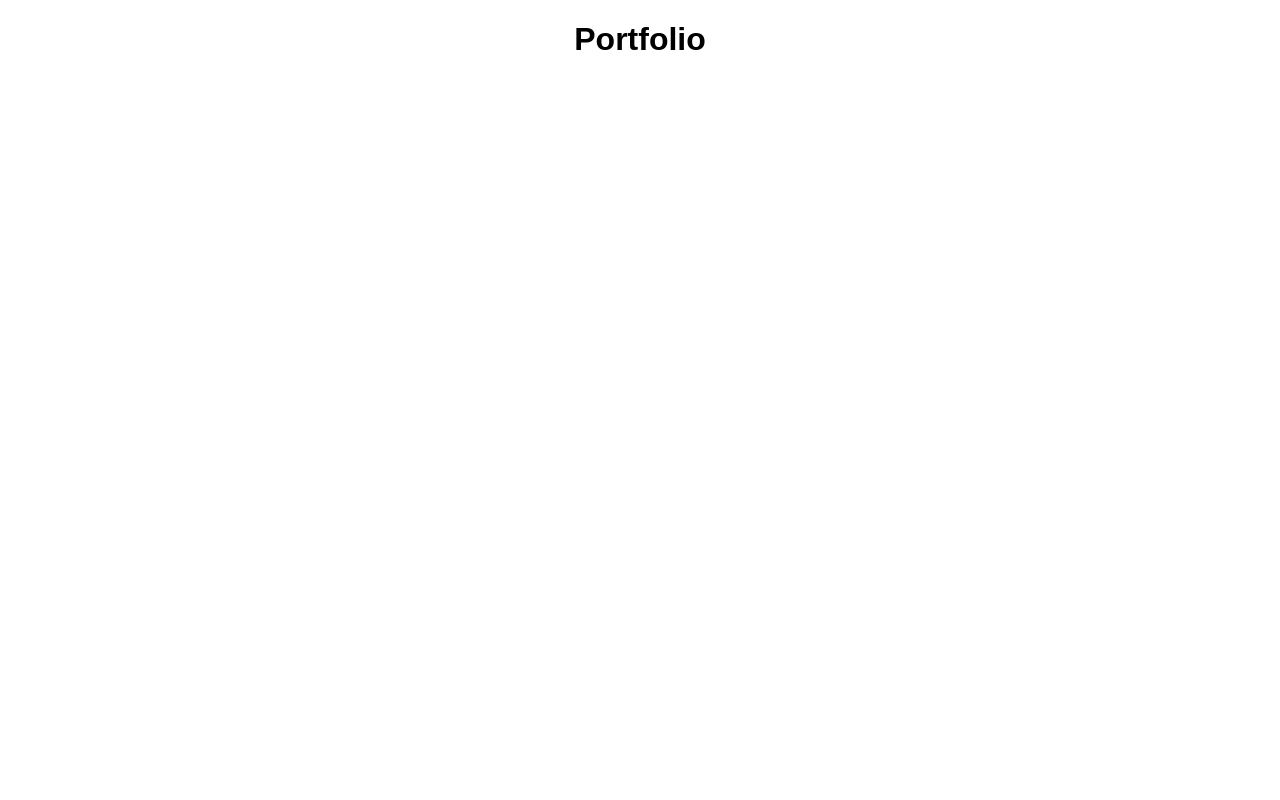
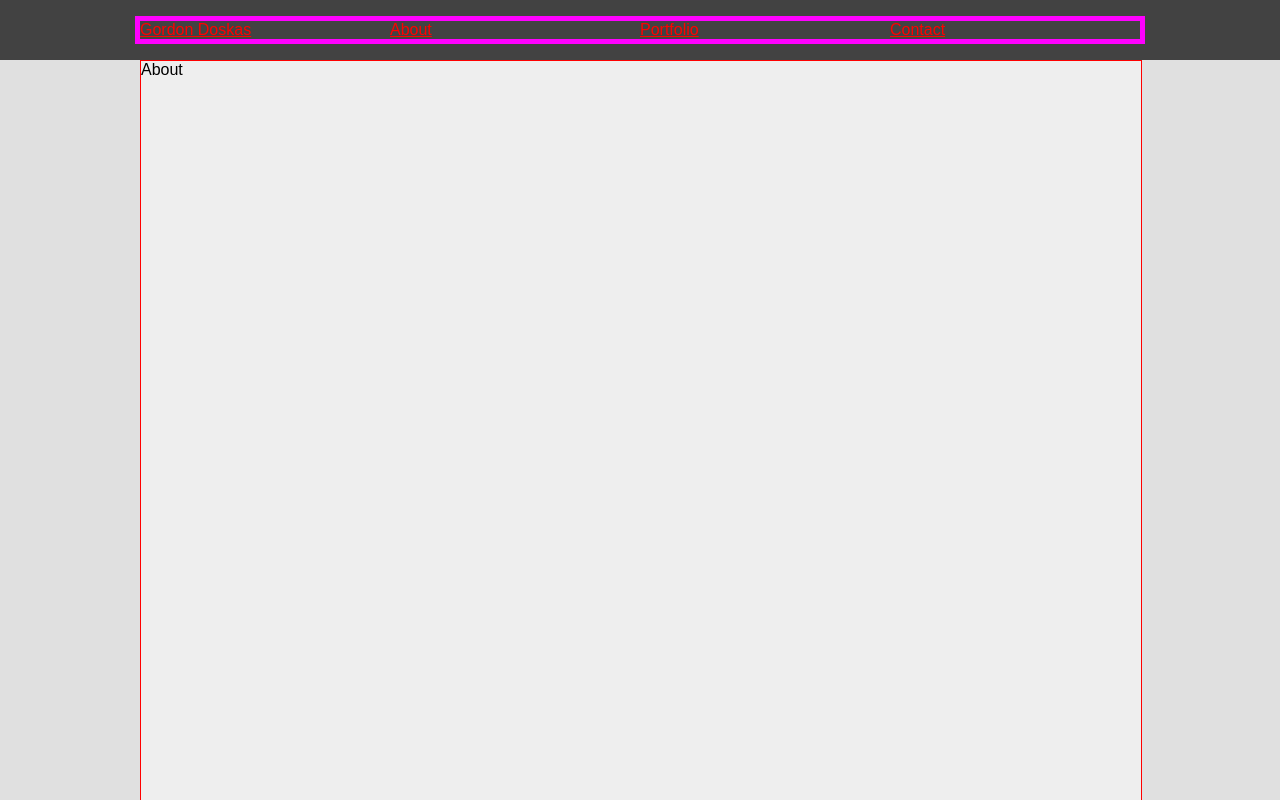
Before and after one commit to gordon2012/react-portfolio, a React (Create React App) app: page / in a window 1280 px wide. Shown: the top 800 px of the page. Built offline with nearby package versions, Linux system fonts and the light colour scheme.

Commit message:
Create portfolio WIP
Signed-off-by: Gordon Doskas <gordon2012@users.noreply.github.com>

```diff
--- a/package.json
+++ b/package.json
@@ -3,6 +3,7 @@
   "version": "0.1.0",
   "private": true,
   "dependencies": {
+    "prop-types": "^15.6.1",
     "react": "^16.3.2",
     "react-dom": "^16.3.2",
     "react-scripts": "1.1.4"
--- a/src/App.css
+++ b/src/App.css
@@ -4,31 +4,69 @@ body {
   font-family: sans-serif;
 }
 
-.App {
-  text-align: center;
+header,
+footer {
+  background: #424242;
+  color: white;
+  /* text-align: center; */
+  padding: 1em;
+}
+main {
+  background: #e0e0e0;
 }
 
-.App-logo {
-  animation: App-logo-spin infinite 20s linear;
-  height: 80px;
+.Section {
+  min-height: 150vh;
+  background: #eee;
 }
 
-.App-header {
-  background-color: #222;
-  height: 150px;
-  padding: 20px;
+.alternate {
+  background: #757575;
   color: white;
 }
 
-.App-title {
-  font-size: 1.5em;
+
+.Link, .Link:visited, .Link:active {
+  color: red;
 }
 
-.App-intro {
-  font-size: large;
+
+
+
+.Container.nav {
+  border: 5px solid magenta;
+  flex-direction: row;
+  justify-content: space-around !important;
 }
 
-@keyframes App-logo-spin {
-  from { transform: rotate(0deg); }
-  to { transform: rotate(360deg); }
+
+/* main flexbox layout */
+.App {
+  display: flex;
+  flex-direction: column;
+  min-height: 100vh;
+  /* border: 1px solid magenta; */
 }
+main {
+  flex: 1;
+}
+
+/* container flexbox layout */
+.Container {
+  /* border: 1px solid red; */
+  display: flex;
+  flex-direction: column;
+  max-width: 1000px;
+  margin: 0 auto;
+}
+.Container > * {
+  /* border: 1px solid blue; */
+  width: 100%;
+}
+
+
+
+/* about */
+.about {
+  border: 1px solid red;
+}
--- a/src/App.js
+++ b/src/App.js
@@ -1,11 +1,61 @@
 import React, { Component } from 'react';
 import './App.css';
+
+import Link from './components/Link';
+import Section from './components/Section';
+
+const Header = () => (
+  <header>
+    <Container className="nav">
+      <Link to="/">Gordon Doskas</Link>
+      <Link to="/about">About</Link>
+      <Link to="/portfolio">Portfolio</Link>
+      <Link to="/contact">Contact</Link>
+    </Container>
+  </header>
+);
+
+const Footer = () => (
+  <footer>
+    Copyright {new Date().getFullYear()} Gordon Doskas
+  </footer>
+);
+
+class Container extends Component {
+  render() {
+    return (
+      <div className={`Container ${this.props.className}`} style={this.props.style}>
+        {this.props.children}
+      </div>
+    );
+  }
+}
 
 class App extends Component {
   render() {
     return (
       <div className="App">
-        <h1>Portfolio</h1>
+        <Header />
+
+        <main>
+          <Container>
+            <Section name="about">
+              About
+            </Section>
+            <Section name="portfolio" alternate>
+              Portfolio
+            </Section>
+            <Section name="contact">
+              Contact
+            </Section>
+          </Container>
+        </main>
+
+        <div>
+          Social
+        </div>
+
+        <Footer />
       </div>
     );
   }
--- /dev/null
+++ b/src/components/Link.js
@@ -0,0 +1,32 @@
+import React, {Component} from 'react';
+import PropTypes from 'prop-types';
+
+export default class Link extends Component {
+    static contextTypes = {
+        route: PropTypes.string,
+        linkHandler: PropTypes.func
+    };
+
+    handleClick = (evt) => {
+        evt.preventDefault();
+        this.context.linkHandler(this.props.to);
+    }
+
+    render() {
+        return (
+            <div>
+                <a
+                    className="Link"
+                    href="#"
+                    onClick={this.handleClick}
+                >
+                    {this.props.children}
+                </a>
+            </div>
+        );
+    }
+};
+
+Link.propTypes = {
+    to: PropTypes.string.isRequired
+};
--- /dev/null
+++ b/src/components/Router.js
@@ -0,0 +1,44 @@
+import React, {Component} from 'react';
+import PropTypes from 'prop-types';
+
+const getCurrentPath = () => {
+    const path = document.location.pathname;
+    return path.substring(path.lastIndexOf('/'));
+}
+
+export default class Router extends Component {
+    state = {
+        route: getCurrentPath()
+    };
+
+    handleLinkClick = (route) => {
+        this.setState({route});
+        window.history.pushState(null, '', route);
+        var el = document.getElementById(route.substring(1));
+        if(el) {
+            el.scrollIntoView();
+        } else {
+            document.getElementsByTagName('header')[0].scrollIntoView();
+        }
+        // console.log(route.substring(1));
+
+    }
+
+    static childContextTypes = {
+        route: PropTypes.string,
+        linkHandler: PropTypes.func
+    }
+
+    getChildContext() {
+        return {
+            route: this.state.route,
+            linkHandler: this.handleLinkClick
+        }
+    }
+
+    render() {
+        return (
+            <div>{this.props.children}</div>
+        );
+    }
+};
--- /dev/null
+++ b/src/components/Section.js
@@ -0,0 +1,36 @@
+import React, {Component} from 'react';
+import PropTypes from 'prop-types';
+
+import Link from './Link';
+
+export default class Section extends Component {
+    static contextTypes = {
+        route: PropTypes.string,
+        linkHandler: PropTypes.func
+    };
+
+    handleClick = (evt) => {
+        evt.preventDefault();
+        this.context.linkHandler(this.props.to);
+    }
+
+    componentDidMount() {
+        // this.
+    }
+
+    render() {
+        return (
+            <div
+              className={`Section ${this.props.name} ${this.props.alternate ? 'alternate' : ''}`}
+              ref={this.props.name}
+              id={this.props.name}
+            >
+              {this.props.children}
+            </div>
+          );
+    }
+};
+
+Link.propTypes = {
+    to: PropTypes.string.isRequired
+};
```
Also changed, not shown: src/index.js (+6 -1 lines), 1 other file (tests, documents, lock files or other folders).
